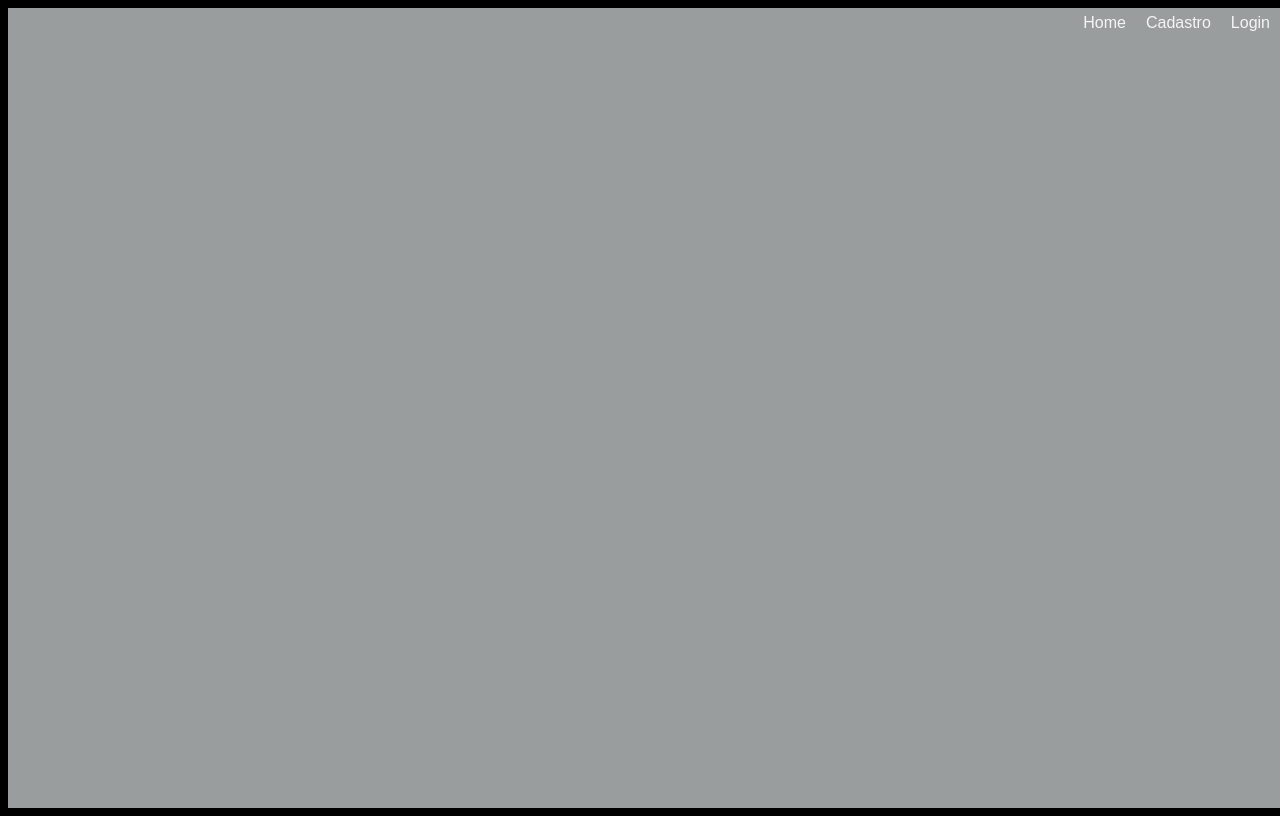
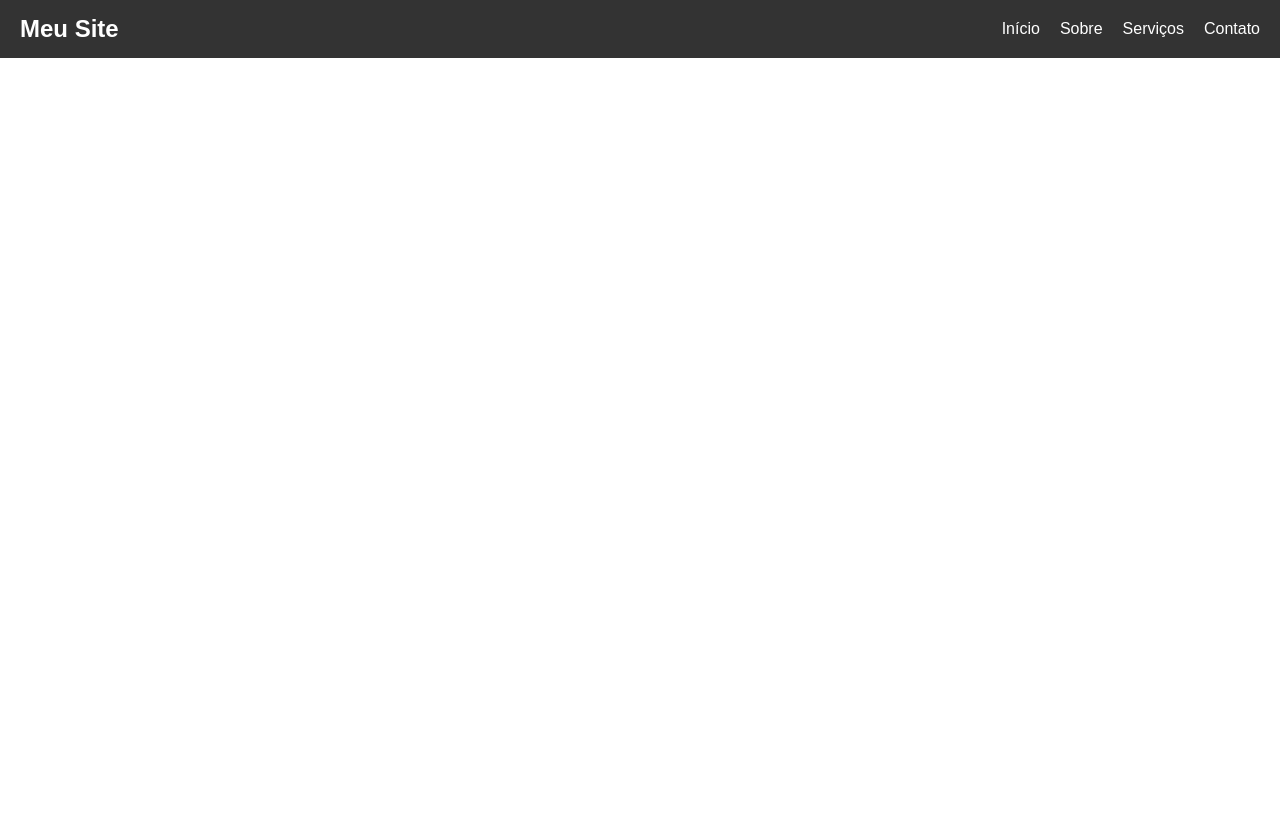
Before and after one commit to Thyago-Josef/chale, a Django app: template app_chale_cad/templates/home.html in a window 1280 px wide. After the commit the page ends 58 px from the top, so only its background shows below. Run offline with Django 5.2, Linux system fonts and the light colour scheme; the template is opened without the code that fills it, so the values that code supplies are empty.

Commit message:
criando navbar

```diff
--- /dev/null
+++ b/app_chale_cad/static/app_chale_cad/css/style.css
@@ -0,0 +1,87 @@
+/* * {
+  margin: 0;
+  padding: 0;
+  box-sizing: border-box;
+  color:aliceblue;
+}
+
+body {
+  font-family: Arial, sans-serif;
+}
+
+.navbar {
+  background-color: #10a726;
+  color: white;
+  padding: 15px 20px;
+  display: flex;
+
+  justify-content: space-between;
+  align-items: center;
+}
+
+.navbar .logo {
+  font-size: 1.5em;
+  font-weight: bold;
+}
+
+.navbar .menu {
+  list-style: none;
+  display: flex;
+}
+
+.navbar .menu li {
+  margin-left: 20px;
+}
+
+.navbar .menu li a {
+  color: white;
+  text-decoration: none;
+  font-size: 1em;
+}
+
+.navbar .menu li a:hover {
+  text-decoration: underline;
+} */
+
+* {
+  margin: 0;
+  padding: 0;
+  box-sizing: border-box;
+}
+
+body {
+  font-family: Arial, sans-serif;
+}
+
+.navbar {
+  background-color: #333;
+  color: white;
+  padding: 15px 20px;
+  display: flex;
+  justify-content: space-between;
+  align-items: center;
+}
+
+.navbar .logo {
+  font-size: 1.5em;
+  font-weight: bold;
+}
+
+.navbar .menu {
+  list-style: none;
+  display: flex;
+}
+
+.navbar .menu li {
+  margin-left: 20px;
+}
+
+.navbar .menu li a {
+  color: white;
+  text-decoration: none;
+  font-size: 1em;
+}
+
+.navbar .menu li a:hover {
+  text-decoration: underline;
+}
--- a/app_chale_cad/templates/home.html
+++ b/app_chale_cad/templates/home.html
@@ -1,20 +1,28 @@
-<link href="static/app_chale_cad/style.css" rel="stylesheet">
+<!DOCTYPE html>
+{% load static %}
+<html lang="en">
 
-{% load static %}
-<!-- <link rel="stylesheet" href="{% static 'app_chale_cad/style.css' %}"> -->
+<head>
+    <meta charset="UTF-8">
+    <meta http-equiv="X-UA-Compatible" content="IE=edge">
+    <meta name="viewport" content="width=device-width, initial-scale=1.0">
+    <title>Chale</title>
+    <link rel="stylesheet" href="{% static 'app_chale_cad/css/style.css' %}">
+    <!-- <link rel="stylesheet"
+        href="https://fonts.googleapis.com/css2?family=Dennis+Sans:wght@400;500;600;700&display=swap">
+    <link rel="stylesheet" href="https://fonts.googleapis.com/css2?family=Inter:wght@400;500;600;700&display=swap"> -->
+</head>
 
+<body>
+    <nav class="navbar">
+        <div class="logo">Meu Site</div>
+        <ul class="menu">
+            <li><a href="#">Início</a></li>
+            <li><a href="#">Sobre</a></li>
+            <li><a href="#">Serviços</a></li>
+            <li><a href="#">Contato</a></li>
+        </ul>
+    </nav>
+</body>
 
-
-
-
-
-<div class="bar-superior">
-    <div class="elements-superior">
-        <div>Home</div>
-        <div>Cadastro</div>
-        <div>Login</div>
-
-    </div>
-
-
-</div>
+</html>
--- a/app_chale_cad/templates/static/style.css
+++ /dev/null
@@ -1,38 +0,0 @@
-body{
-  background-color: black;
-}
-
-.bar-superior {
-    background-color: #999D9E;
-    width: 100vw;
-    height: 100vh; /* Ocupa pelo menos a altura total da tela */
-    color: #f5f5f5;
-    display: flex;
-    font-family: 'Dennis Sans', sans-serif;
-    /* // display: flex;
-    // flex-direction: column; */
-    justify-content: center;
-    align-items: center;
-    overflow-x: hidden;
-    margin: 0;
-    padding: 0;
-
-  }
-
-
-  .elements-superior{
-    position: absolute;
-    top: 0;
-    right: 0;
-    display: flex;
-    gap: 20px; /* Ajusta o espaço entre os itens */
-    padding: 10px;
-    border-radius: 8px;
-    color:#f5f5f5;
-    font-family: 'Dennis Sans', sans-serif;
-      line-height: 1.6;
-      font-weight: 450;
-      font-style: normal;
-      font-size: 16px;
-      font-size: clamp(16px, 1.2vw, 19px);
-  }
```
Also changed, not shown: chale/settings.py (+4 -4 lines), 1 other file.
